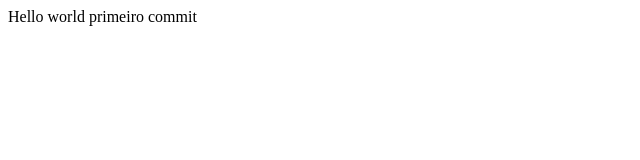
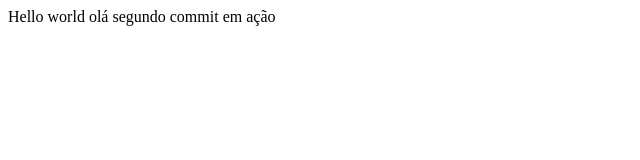
Before and after one commit to MateusLaurindo/Teste-Git, a plain HTML site: page index.html in a window 1280 px wide. Shown: the whole page, without its empty margins (0-640 px from the left). Drawn offline with Linux system fonts and the light colour scheme.

Commit message:
olá segundo commit

```diff
--- a/index.html
+++ b/index.html
@@ -12,8 +12,7 @@
   Hello world
   <script src="script.js"></script>
 
-
-primeiro commit
+ olá segundo commit em ação
   <script src="https://replit.com/public/js/replit-badge.js" theme="blue" defer></script>
 </body>
 
```
